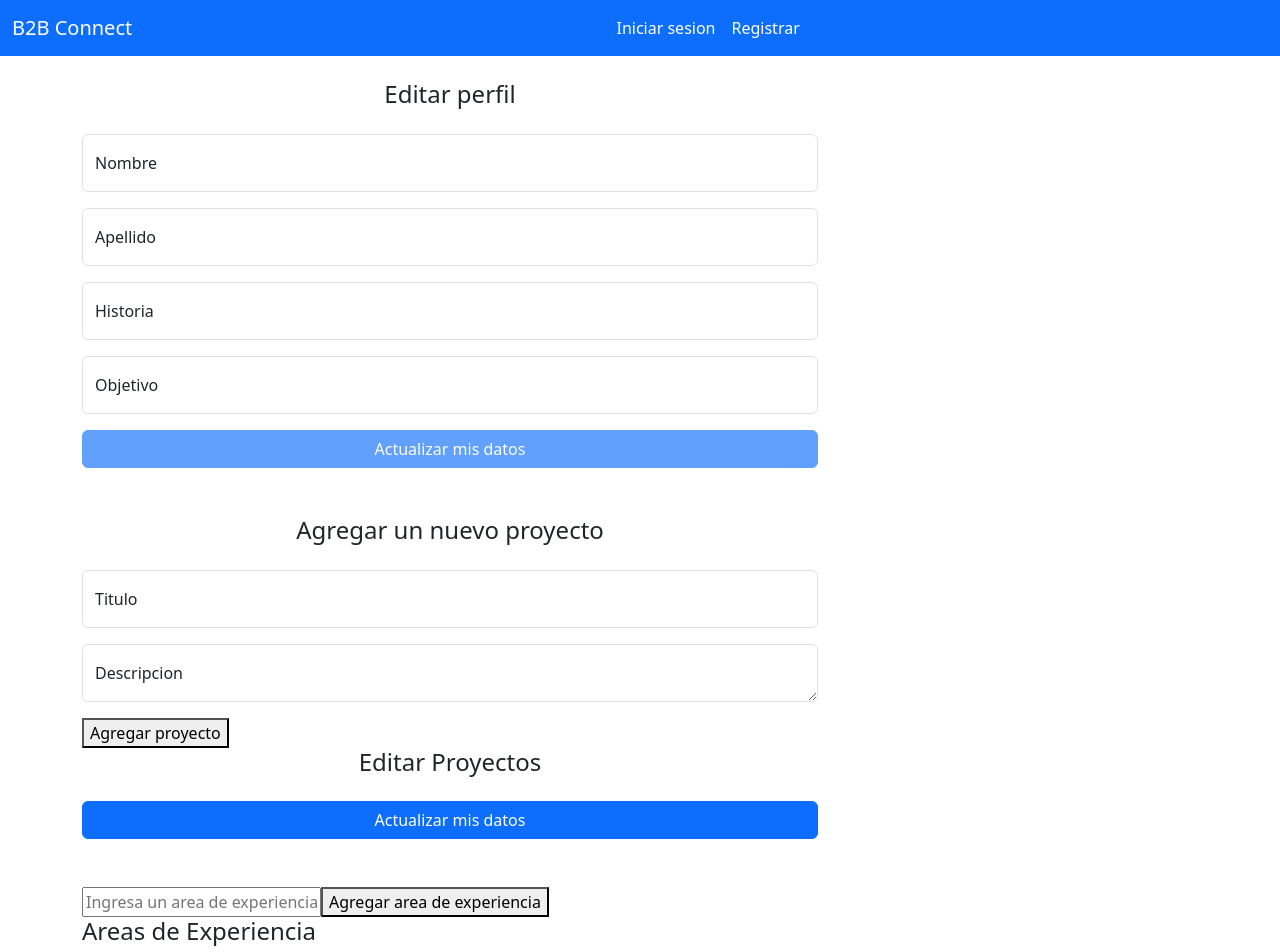
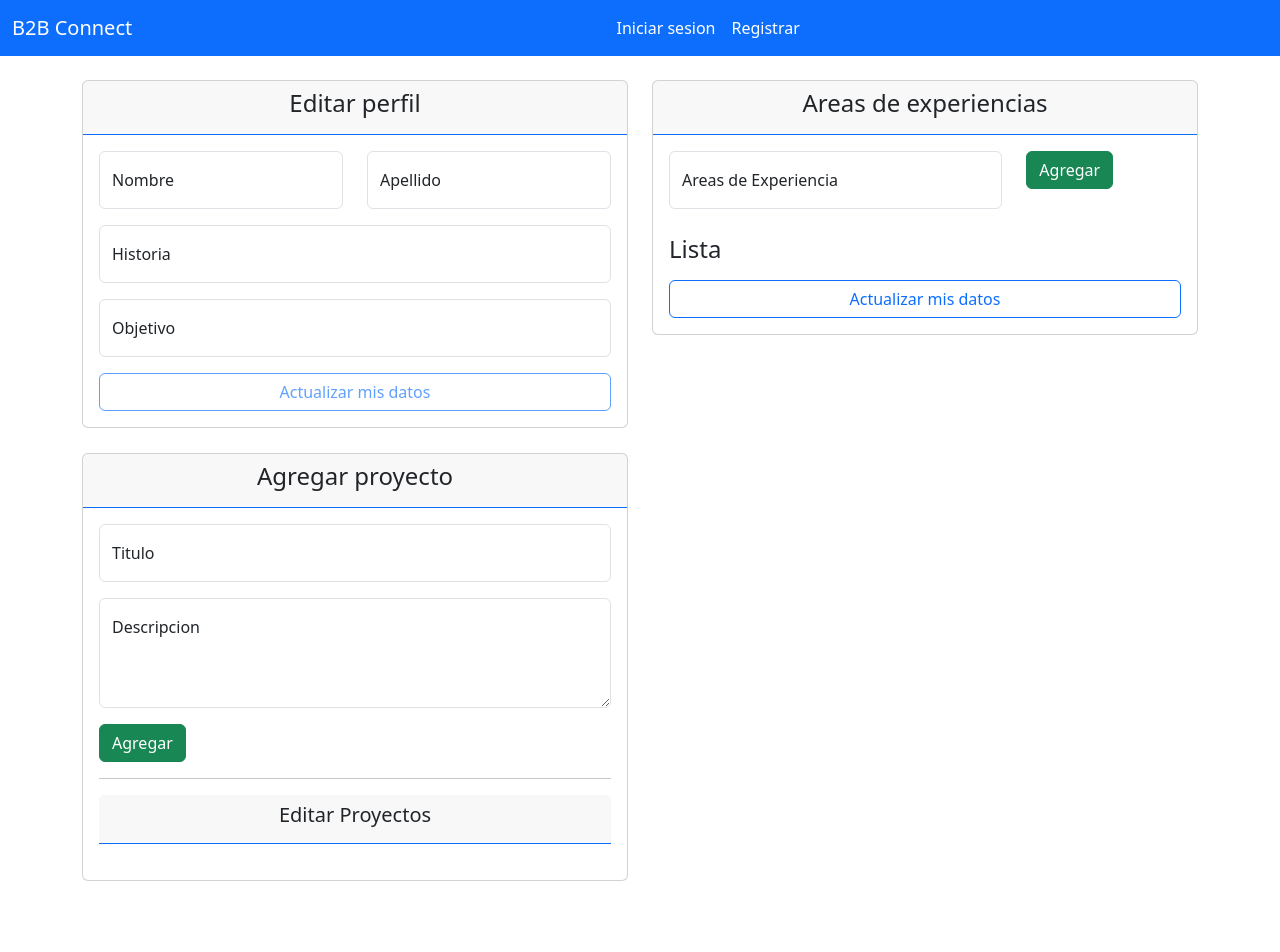
Before and after one commit to javi-diaz47/b2b-connect, an Angular app: page /account/edit in a window 1280 px wide. Shown: the top 952 px of the page. After the commit the page ends 881 px from the top, so only its background shows below. Built offline with nearby package versions, Linux system fonts and the light colour scheme.

Commit message:
Se agregaron estilos al perfil de usuario y sus apartados, como: Editar perfil, areas de experiencia y proyectos

```diff
--- a/src/app/pages/account/edit/edit.component.html
+++ b/src/app/pages/account/edit/edit.component.html
@@ -1,56 +1,38 @@
 <div class="container">
-  <div class="container-form">
+
+  <!--Editar perfil-->
   <div class="row">
-      <div class="col-8">
-        <form #login_user="ngForm" (ngSubmit)="onUpdateUser()">
-          <div class="mb-3" class="text-center" style="margin-bottom: 25px">
-            <h4>Editar perfil</h4>
+    <div class="col-6">
+      <div class="card">
+        <div class="card-header border-primary">
+          <h4 class="text-center">Editar perfil</h4>
         </div>
 
+        <div class="card-body">
+          <form #login_user="ngForm" (ngSubmit)="onUpdateUser()">
             <div class="row">
               <div class="col">
                 <div class="form-floating mb-3">
-                <input
-                  type="name"
-                  class="form-control"
-                  id="floatingInput"
-                  placeholder="name@example.com"
-                  name="name"
-                  required
-                  [(ngModel)]="user.name"
-                />
+                  <input type="name" class="form-control" id="floatingInput" placeholder="name@example.com" name="name"
+                    required [(ngModel)]="user.name" />
                   <label for="floatingInput">Nombre</label>
                 </div>
               </div>
-          </div>
-
-          <div class="row">
               <div class="col">
                 <div class="form-floating mb-3">
-                <input
-                  type="text"
-                  class="form-control"
-                  id="floatingInput"
-                  placeholder=""
-                  name="lastname"
-                  [(ngModel)]="user.lastname"
-                />
+                  <input type="text" class="form-control" id="floatingInput" placeholder="" name="lastname"
+                    [(ngModel)]="user.lastname" />
                   <label for="floatingInput">Apellido</label>
                 </div>
               </div>
             </div>
 
+
             <div class="row">
               <div class="col">
                 <div class="form-floating mb-3">
-                <input
-                  type="text"
-                  class="form-control"
-                  id="floatingInput"
-                  placeholder=""
-                  name="history"
-                  [(ngModel)]="user.history"
-                />
+                  <input type="text" class="form-control" id="floatingInput" placeholder="" name="history"
+                    [(ngModel)]="user.history" />
                   <label for="floatingInput">Historia</label>
                 </div>
               </div>
@@ -59,64 +41,97 @@
             <div class="row">
               <div class="col">
                 <div class="form-floating mb-3">
-                <input
-                  type="text"
-                  class="form-control"
-                  id="floatingInput"
-                  placeholder=""
-                  name="objective"
-                  [(ngModel)]="user.objetives"
-                />
+                  <input type="text" class="form-control" id="floatingInput" placeholder="" name="objective"
+                    [(ngModel)]="user.objetives" />
                   <label for="floatingInput">Objetivo</label>
                 </div>
               </div>
             </div>
 
             <div class="d-grid gap-2">
-            <button
-              class="btn btn-primary"
-              type="submit"
-              [disabled]="login_user.invalid"
-            >
+              <button class="btn  btn-outline-primary" type="submit" [disabled]="login_user.invalid">
                 Actualizar mis datos
               </button>
             </div>
           </form>
         </div>
+      </div> <!--Card, editar perfil-->
+
+    </div>
+
+    <!--Areas de experiencias-->
+    <div class="col-6">
+      <div class="card">
+        <div class="card-header border-primary text-center">
+          <h4>Areas de experiencias</h4>
+        </div>
+        <div class="card-body">
+          <div>
+            <div class="row">
+              <div class="col-8">
+                <div class="form-floating mb-3">
+                  <input [(ngModel)]="inputExperienceArea" type="text" class="form-control" id="floatingInput"
+                    placeholder="Ingresa un area de experiencia" list="experience-areas">
+                  <label for="floatingInput">Areas de Experiencia</label>
+                </div>
+              </div>
+              <div class="col">
+                <button class="btn btn-success" (click)="addExperienceArea()">
+                  Agregar
+                </button>
               </div>
             </div>
 
+            <div *ngIf="isExperienceAreaDuplicated">
+              <p>Ya tienes esta area de experiencia en tu lista</p>
+            </div>
+            <datalist id="experience-areas">
+              <option *ngFor="let area of AREAS" value="{{ area.area }}"></option>
+            </datalist>
+
+          </div>
+
+          <div *ngIf="user.userExperienceAreas" style="margin-top: 10px;">
+            <h4>Lista</h4>
+            <ul>
+              <li *ngFor="let area of user.userExperienceAreas" style="margin-top: 10px;">
+                {{ area.area }}
+                <button class="btn btn-danger" (click)="removeExperienceArea(area.id || '')">
+                  Remove
+                </button>
+              </li>
+            </ul>
+          </div>
+
+          <div class="d-grid gap-2" (click)="onUpdateExperienceAreas()">
+            <button class="btn btn-outline-primary">Actualizar mis datos</button>
+          </div>
+        </div>
+      </div>
+    </div>
+  </div>
+
+
+  <!-- Proyectos -->
+  <div class="row" style="margin-top: 25px;">
+    <div class="col-6">
       <!-- Projects -->
-  <div class="container-form">
-    <div class="row">
-      <div class="col-8 mt-5">
+      <div class="card ">
+        <div class="card-header border-primary text-center">
+          <h4>Agregar proyecto</h4>
+        </div>
+        <div class="card-body">
           <!-- Add new project -->
           <div>
-          <div class="mb-3" class="text-center" style="margin-bottom: 25px">
-            <h4>Agregar un nuevo proyecto</h4>
-          </div>
+
             <div class="form-floating mb-3">
-            <input
-              type="text"
-              required
-              class="form-control"
-              id="floatingInput"
-              placeholder="name@example.com"
-              name="title-{{ inputProject.id }}"
-              [(ngModel)]="inputProject.title"
-            />
+              <input type="text" required class="form-control" id="floatingInput" placeholder="name@example.com"
+                name="title-{{ inputProject.id }}" [(ngModel)]="inputProject.title" />
               <label for="floatingInput">Titulo</label>
             </div>
             <div class="form-floating mb-3">
-            <textarea
-              class="form-control h-8"
-              required
-              id="floatingInput"
-              placeholder=""
-              name="description-{{ inputProject.id }}"
-              rows="4"
-              [(ngModel)]="inputProject.description"
-            ></textarea>
+              <textarea style="height: 110px;" class="form-control h-8" required id="floatingInput" placeholder=""
+                name="description-{{ inputProject.id }}" rows="4" [(ngModel)]="inputProject.description"></textarea>
               <label for="floatingInput">Descripcion</label>
             </div>
 
@@ -125,100 +140,64 @@
               <p>Por favor, rellene todos los campos</p>
             </div>
 
-          <button type="button" (click)="addProject()">Agregar proyecto</button>
+            <button type="button" class="btn btn-success" (click)="addProject()">Agregar</button>
           </div>
 
+          <hr>
+
           <form #login_user="ngForm" (ngSubmit)="onUpdateProjects()">
-          <div class="mb-3" class="text-center" style="margin-bottom: 25px">
-            <h4>Editar Proyectos</h4>
+            <div class="card-header border-primary text-center" style="margin-bottom: 20px;">
+                <h5>Editar Proyectos</h5>
             </div>
+
 
             <div>
               <!-- Edit old projects -->
+
               <ul class="m-0 p-0">
                 <li *ngFor="let project of user.projects" class="list-unstyled">
-                <div
-                  class="mb-3"
-                  class="text-center"
-                  style="margin-bottom: 25px"
-                >
+                  <div class="mb-3" class="text-center" style="margin-bottom: 25px">
                     <h6>{{ project.title }}</h6>
                   </div>
 
                   <div class="form-floating mb-3">
-                  <input
-                    type="text"
-                    class="form-control"
-                    placeholder="name@example.com"
-                    name="title-{{ project.id }}"
-                    [(ngModel)]="project.title"
-                  />
+                    <input type="text" class="form-control" placeholder="name@example.com" name="title-{{ project.id }}"
+                      [(ngModel)]="project.title" />
                     <label for="floatingInput">Titulo</label>
                   </div>
                   <div class="form-floating mb-3">
-                  <textarea
-                    class="form-control h-8"
-                    placeholder=""
-                    name="description-{{ project.id }}"
-                    rows="4"
-                    [(ngModel)]="project.description"
-                  ></textarea>
+                    <textarea style="height: 110px;" class="form-control h-8" placeholder="" name="description-{{ project.id }}" rows="4"
+                      [(ngModel)]="project.description"></textarea>
                     <label for="floatingInput">Descripcion</label>
                   </div>
-                <button (click)="removeProject(project.id || '')">
+                  <div class="row">
+                    <div class="col">
+                      <div class="d-grid gap-2">
+                        <button class="btn  btn-primary" type="submit">
+                          Actualizar mis datos
+                        </button>
+                      </div>
+                    </div>
+
+                    <div class="col">
+                      <div class="d-grid gap-2">
+                        <button class="btn btn-danger" (click)="removeProject(project.id || '')">
                           Remove
                         </button>
+                      </div>
+                    </div>
+                  </div>
+
                 </li>
               </ul>
             </div>
 
-          <div class="d-grid gap-2">
-            <button class="btn btn-primary" type="submit">
-              Actualizar mis datos
-            </button>
-          </div>
+
           </form>
         </div>
       </div>
     </div>
-
-  <!-- Experience Area -->
-  <div class="container-form">
-    <div class="row">
-      <div class="col-8 mt-5">
-        <div>
-          <input
-            [(ngModel)]="inputExperienceArea"
-            placeholder="Ingresa un area de experiencia"
-            list="experience-areas"
-          />
-          <div *ngIf="isExperienceAreaDuplicated">
-            <p>Ya tienes esta area de experiencia en tu lista</p>
-          </div>
-          <datalist id="experience-areas">
-            <option *ngFor="let area of AREAS" value="{{ area.area }}"></option>
-          </datalist>
-          <button (click)="addExperienceArea()">
-            Agregar area de experiencia
-          </button>
   </div>
 
-        <div *ngIf="user.userExperienceAreas">
-          <h4>Areas de Experiencia</h4>
-          <ul>
-            <li *ngFor="let area of user.userExperienceAreas">
-              {{ area.area }}
-              <button (click)="removeExperienceArea(area.id || '')">
-                Remove
-              </button>
-            </li>
-          </ul>
 </div>
-
-        <div class="d-grid gap-2" (click)="onUpdateExperienceAreas()">
-          <button class="btn btn-primary">Actualizar misaaa datos</button>
-        </div>
-      </div>
-    </div>
-  </div>
-</div>
+<!--Fin del container-->
```
Lines whose indentation alone changed are shown as unchanged.
